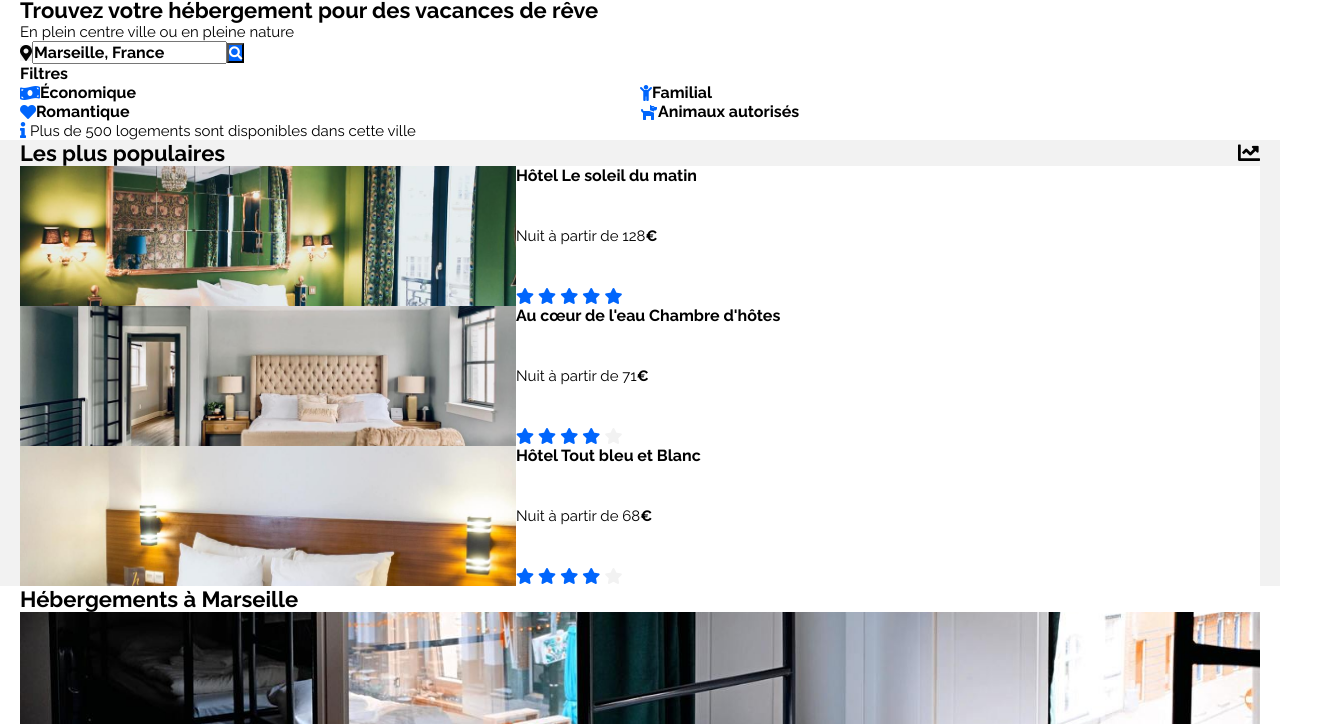
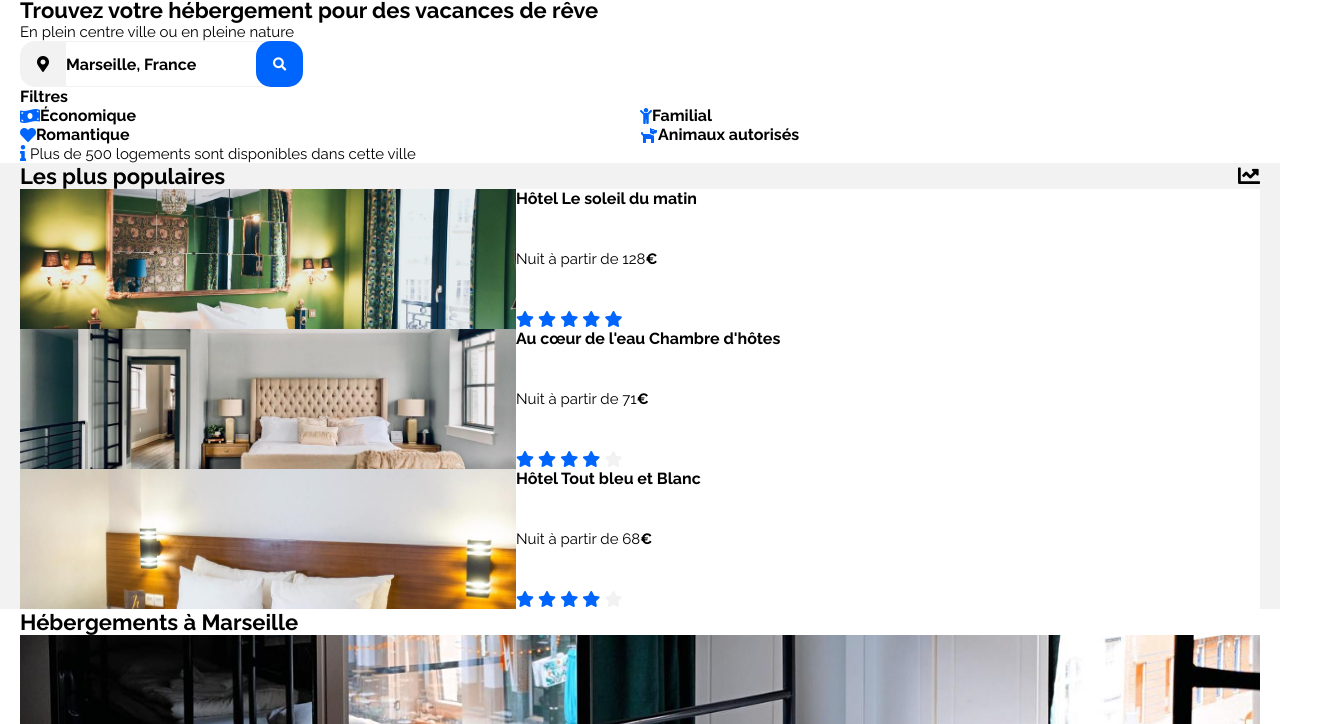
Before and after one commit to loistilma/LoisTilma_2_19062021, a plain HTML site: page index.html in a window 1280 px wide. Shown: the part 75-799 px from the top of the page, 1320 px wide, since content can reach past the window. Drawn offline with Linux system fonts and the light colour scheme.

Commit message:
Update search block

```diff
--- a/index.html
+++ b/index.html
@@ -43,9 +43,11 @@
   <p>En plein centre ville ou en pleine nature</p>
 
   <form>
-    <i class="fas fa-map-marker-alt"></i>
+    <span class="fas fa-map-marker-alt"></span>
     <input type="search" placeholder="Marseille, France"/>
-    <button><i class="fas fa-search"></i><span>Rechercher</span></button>
+    <span class="border-plus">
+      <button><i class="fas fa-search"></i><span>Rechercher</span></button>
+    </span>
   </form>
 
   <div class="filters-wrap">
--- a/styles/search.css
+++ b/styles/search.css
@@ -2,8 +2,38 @@
 
 form {
     display: inline-flex;
+    width: 100%;
+    align-items: initial;
 }
 
-button > span {
+.border-plus > button > span {
     display: none;
 }
+
+input[type=search] {
+    border: solid #F2F2F2;
+    border-width: 1px 0 1px 0;
+}
+
+
+
+button {
+    border-style: none;
+    border-radius: 15px;
+    padding: 15px 17px 15px 17px;
+    margin: -1px -1px -1px -1px;
+}
+
+.border-plus {
+    border: solid#F2F2F2;
+    border-width: 1px 0 1px 0;
+    border-radius: 0 15px 15px 0;
+}
+
+form > .fa-map-marker-alt {
+    display: inline-flex;
+    align-items: center;
+    border-style: none;
+    border-radius: 15px 0 0 15px;
+    padding: 15px 17px 15px 17px;
+}
```
